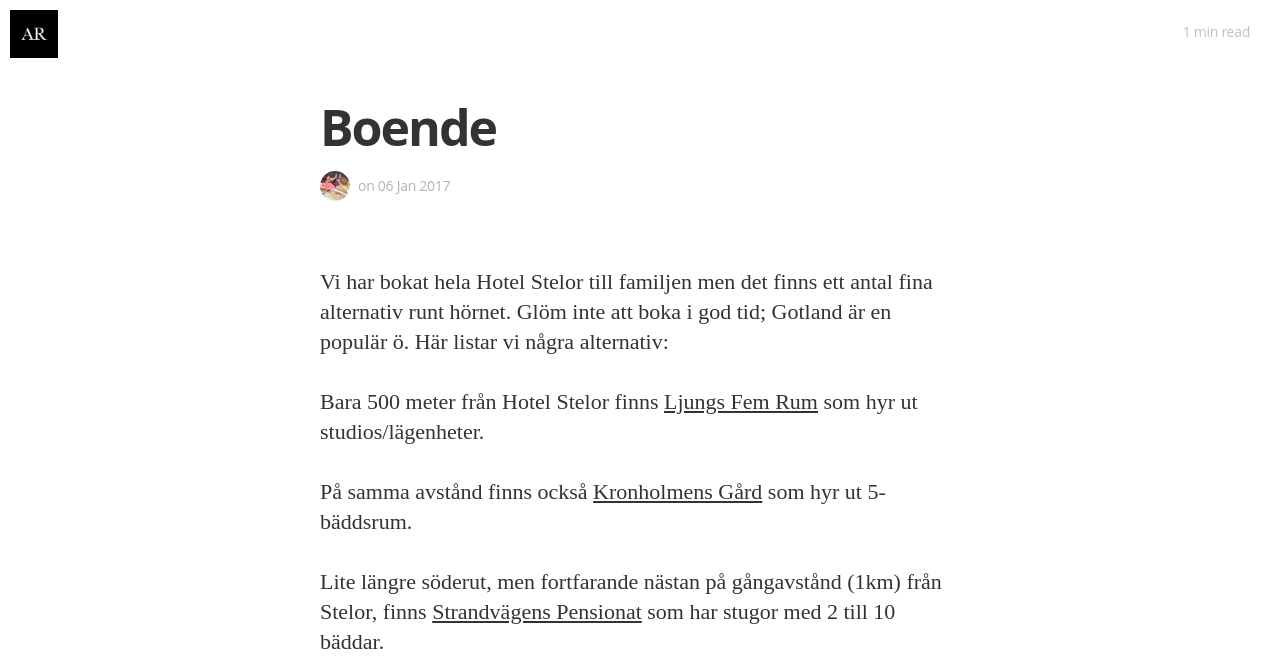
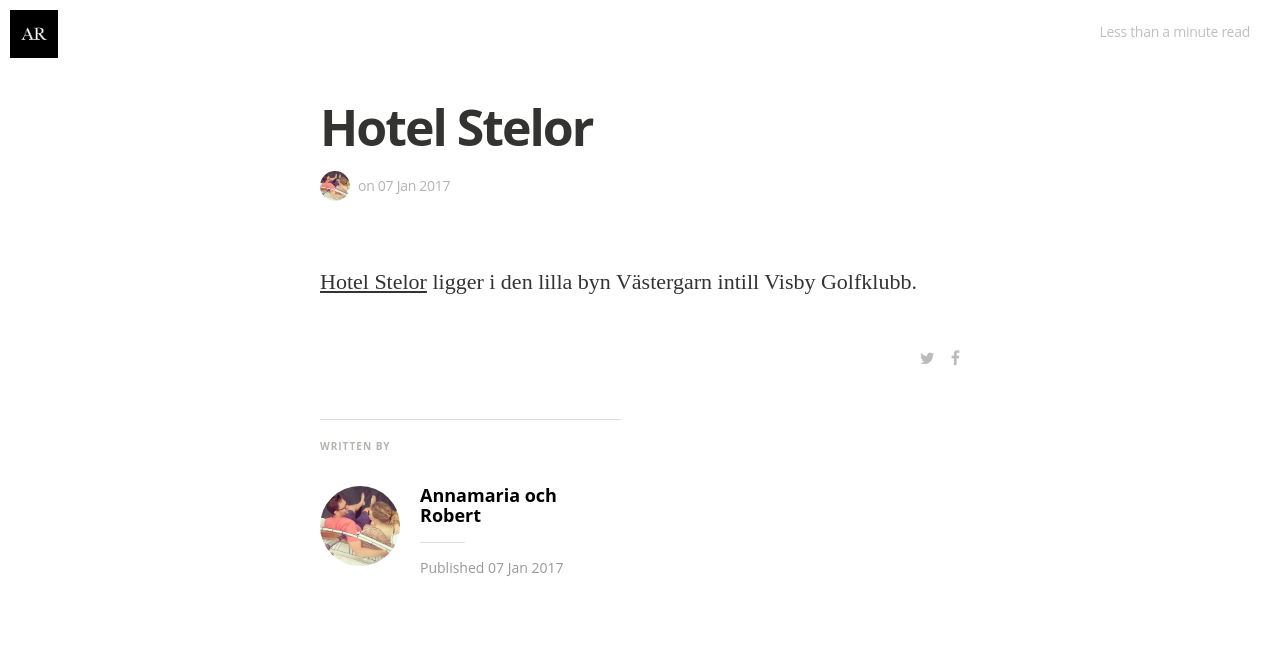
Before and after one commit to robertfeldt/170617, a Jekyll site: the page built from _posts/2017-01-07-stelor.markdown, in a window 1280 px wide and 1400 px high. Shown: the top 667 px of the window. Built offline with Jekyll 4.4.1, drawn with Linux system fonts in a browser that asks for light colours; nearby versions of some CDN libraries; some web fonts are replaced; some of the changed text lies outside the part shown; grey boxes are pictures that could not be loaded.

Commit message:
added hotel post

```diff
--- a/_posts/2017-01-07-stelor.markdown
+++ b/_posts/2017-01-07-stelor.markdown
@@ -1,18 +1,8 @@
 ---
 layout: post
-title:  "Boende"
-date:   2017-01-06 18:31:13
+title:  "Hotel Stelor"
+date:   2017-01-07 18:31:13
 categories: boende
 tags: wedding
 ---
-Vi har bokat hela Hotel Stelor till familjen men det finns ett antal fina alternativ runt hörnet. Glöm inte att boka i god tid; Gotland är en populär ö. Här listar vi några alternativ:
-
-Bara 500 meter från Hotel Stelor finns [Ljungs Fem Rum](http://www.ljungsfemrum.se) som hyr ut studios/lägenheter.
-
-På samma avstånd finns också [Kronholmens Gård](http://www.kronholmensgard.se) som hyr ut 5-bäddsrum.
-
-Lite längre söderut, men fortfarande nästan på gångavstånd (1km) från Stelor, finns [Strandvägens Pensionat](http://www.strandvagenspensionat.se) som har stugor med 2 till 10 bäddar.
-
-Söderut från Västergarn finns också fina [Djupvik](http://www.djupvikhotel.com) med moderna bungalows med havsutsikt och pool. Med bil tar det ca 20 minuter från Djupvik till Hotel Stelor.
-
-I Visby finns förstås [många olika alternativ](http://www.destinationgotland.se/sv/boende) men då behöver man bil eller får ta taxi. Det tar ca 25 minuter med bil till Hotel Stelor. Gotlands officiella sida har också många alternativ för hur man kan bo.
+[Hotel Stelor](http://www.stelor.se) ligger i den lilla byn Västergarn intill Visby Golfklubb.
```
Also changed, not shown: 4 other files.
